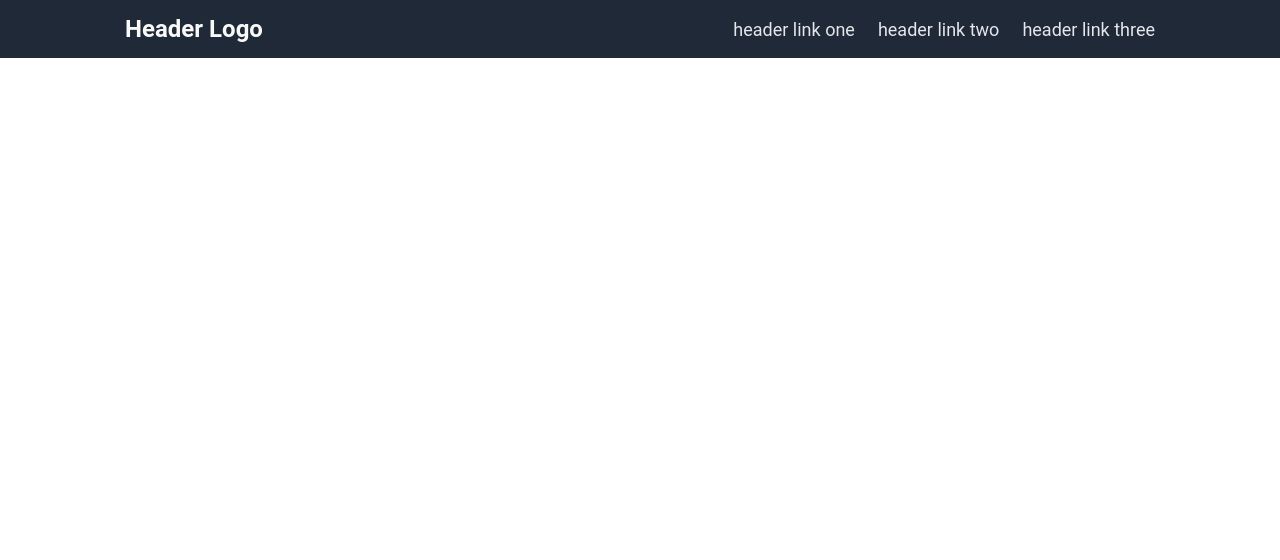
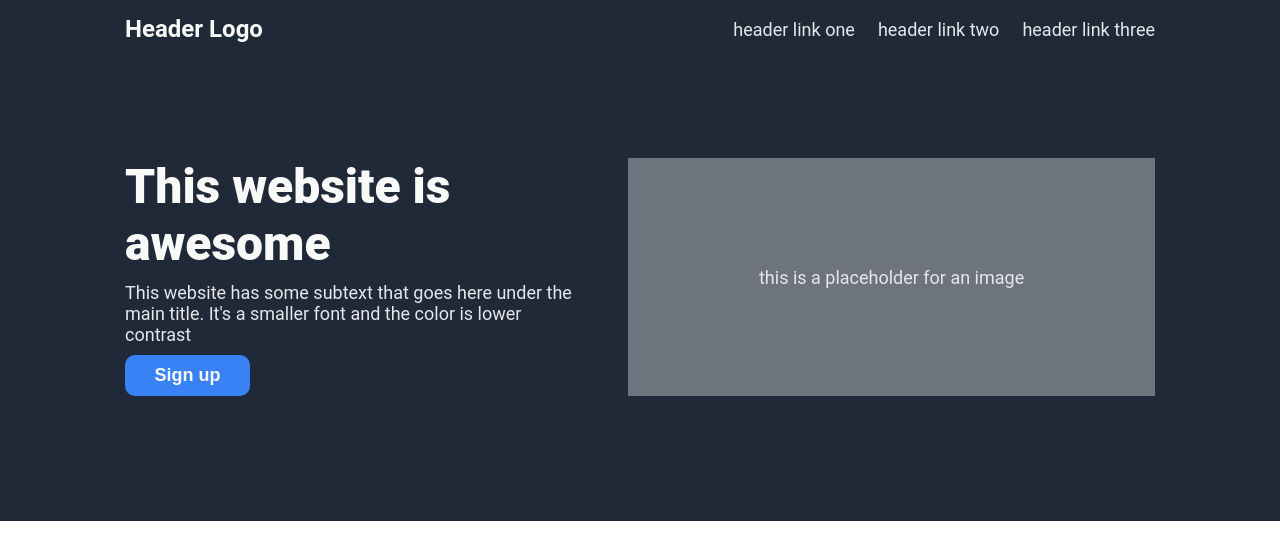
Before and after one commit to Unstoppable-AJ-LimitsNotFound/landing-page, a plain HTML site: page index.html in a window 1280 px wide. Drawn offline with Linux system fonts and the light colour scheme.

Commit message:
Add hero section with layout and styles

```diff
--- a/index.html
+++ b/index.html
@@ -19,6 +19,17 @@
             <li><a href="#">header link three</a></li>
         </ul>
     </header>
+
+    <section class="hero">
+        <div class="hero-left">
+            <p class="main-text">This website is awesome</p>
+            <p class="sec-text">This website has some subtext that goes here under the main title. It's a smaller font and the color is lower contrast</p>
+            <button>Sign up</button>
+        </div>
+        <div class="hero-right">
+            <p>this is a placeholder for an image</p>
+        </div>
+    </section>
 </body>
 
 </html>
--- a/style.css
+++ b/style.css
@@ -36,3 +36,50 @@ a {
     color: #E5E7EB;
     font-size: 18px;
 }
+
+.hero {
+    display: flex;
+    justify-content: space-between;
+    background-color: #1F2937;
+    padding: 100px 125px 125px 125px;
+}
+
+.hero-left {
+    display: flex;
+    flex-direction: column;
+    gap: 10px;
+    width: 44%;
+}
+
+.main-text {
+    font-size: 48px;
+    font-weight: 900;
+    color: #F9FAF8;
+}
+
+.sec-text {
+    font-size: 18px;
+    color: #E5E7EB;
+}
+
+button {
+    width: 125px;
+    padding: 10px 5px;
+    border-radius: 10px;
+    font-size: 18px;
+    color: #F9FAF8;
+    background-color: #3882f6;
+    font-weight: bold;
+    border: none;
+}
+
+.hero-right {
+    background-color: #6D747D;
+    color: #E5E7EB;
+    flex: 1;
+    margin-left: 50px;
+    display: flex;
+    justify-content: center;
+    align-items: center;
+    font-size: 18px;
+}
```
